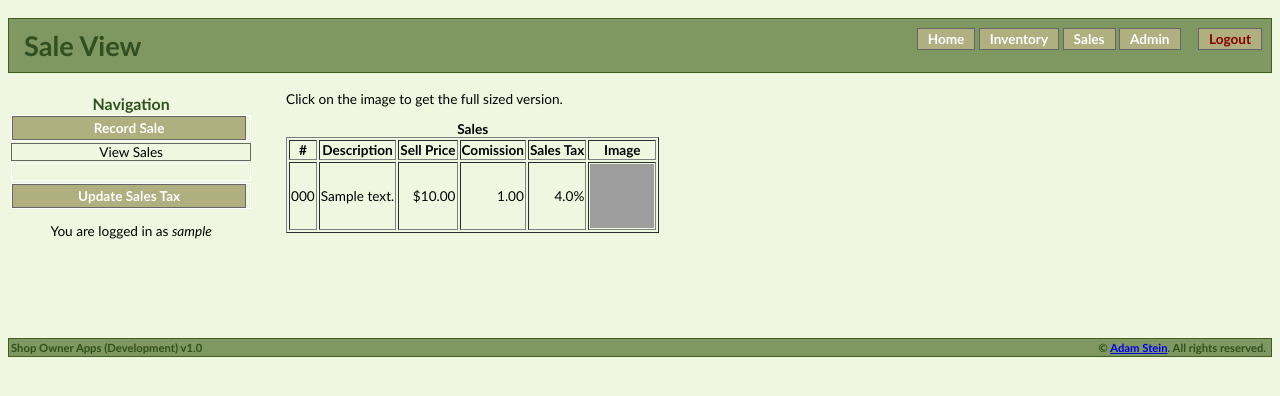
After one commit to adamestein/shopowner, a Django app: page /shopowner/sales/view/ in a window 1280 px wide. The commit adds this page. Shown: the top 396 px of the page. Run offline with Django 3.2, Linux system fonts and the light colour scheme; a user stored in the database is signed in; tables that the repository leaves empty hold one stand-in row (values such as "Sample post"); parts of the project's set-up code (start-up, migrations or seed data) failed here and were passed over; some libraries are stand-ins or nearby versions; grey boxes are pictures that could not be loaded.

Commit message:
Basic 'View Sales' done

```diff
--- a/inventory/templates/item_list.html
+++ b/inventory/templates/item_list.html
@@ -19,7 +19,7 @@
             <caption><strong>Inventory</strong></caption>
 
             <tr>
-                <th>Number</th>
+                <th>&nbsp;#&nbsp;</th>
                 <th>Description</th>
                 <th>Price</th>
                 <th>Image</th>
@@ -27,9 +27,9 @@
 
             {% for item in object_list %}
                 <tr>
-                    <td>{{ item.number }}</td>
+                    <td style="text-align: center;">{{ item.number }}</td>
                     <td>{{ item.desc }}</td>
-                    <td>{{ item.price|currency_format }}</td>
+                    <td style="text-align: right;">{{ item.price|currency_format }}</td>
                     <td>
                         {% if item.picture %}
                             <a href="/shopowner/files/get/?name={{ item.picture }}" target="_blank">
--- a/sales/forms.py
+++ b/sales/forms.py
@@ -23,3 +23,9 @@ class SalesForm(forms.ModelForm):
             ).exclude(
                sale__isnull = False
             )
+
+        # Only want to change the existing widgets to readonly, so it's easier
+        # to do it here than figure out the widget to set it to in the Meta
+        # section
+        self.fields["commission"].widget.attrs["readonly"] = "readonly"
+        self.fields["price"].widget.attrs["readonly"] = "readonly"
--- a/sales/models.py
+++ b/sales/models.py
@@ -35,7 +35,13 @@ class Sale(models.Model):
     price = models.DecimalField(
         decimal_places = 2,
         max_digits = 10,
-        help_text = "Price the item sold for",
+        help_text = "Price the item sold for (includes sales tax)",
+    )
+
+    commission = models.DecimalField(
+        decimal_places = 2,
+        max_digits = 10,
+        help_text = "Commission made on this item",
     )
 
     date = models.DateField(
--- /dev/null
+++ b/sales/templates/sales_view.html
@@ -0,0 +1,50 @@
+{% extends "base.html" %}
+{% load format %}
+
+{% block title %}
+    Sales Applications: Sale View
+{% endblock %}
+
+{% block header %}
+    Sale View
+{% endblock %}
+
+{% block content %}
+    {% if object_list %}
+        <p>
+            Click on the image to get the full sized version.
+        </p>
+
+        <table border="1">
+            <caption><strong>Sales</strong></caption>
+
+            <tr>
+                <th>&nbsp;#&nbsp;</th>
+                <th>Description</th>
+                <th>Sell Price</th>
+                <th>Comission</th>
+                <th>Sales Tax</th>
+                <th>Image</th>
+            </tr>
+
+            {% for sale in object_list %}
+                <tr>
+                    <td style="text-align: center;">{{ sale.item.number }}</td>
+                    <td>{{ sale.item.desc }}</td>
+                    <td style="text-align: right;">{{ sale.price|currency_format }}</td>
+                    <td style="text-align: right;">{{ sale.commission }}</td>
+                    <td style="text-align: right;">{{ sale.tax_rate }}%</td>
+                    <td>
+                        {% if sale.item.picture %}
+                            <a href="/shopowner/files/get/?name={{ sale.item.picture }}" target="_blank">
+                                <img height=64 width=64 src="/shopowner/files/get/?name={{ sale.item.picture }}">
+                            </a>
+                        {% endif %}
+                    </td>
+                </tr>
+            {% endfor %}
+        </table>
+    {% else %}
+        <p>You have not sold any items yet.</p>
+    {% endif %}
+{% endblock %}
--- a/sales/utils.py
+++ b/sales/utils.py
@@ -7,4 +7,8 @@ def calculate_sale_price(price, discount, tax_rate):
 
     # Make sure we round up (other rounding methods didn't work in all cases
     # for currency)
-    return float(int((price+tax_amt+0.005)*100.0)/100.0)
+    return round_currency(price + tax_amt)
+
+def round_currency(value):
+    # Round for currency's 2 digits
+    return float(int((value + 0.005)*100.0)/100.0)
--- a/system/urls.py
+++ b/system/urls.py
@@ -8,8 +8,9 @@ from inventory.forms import SellerEditForm, SellerEditListForm, SellerForm
 from inventory.models import Item, Seller
 from inventory.navigation import Navigation as InventoryNavigation
 from sales.forms import SalesForm
+from sales.models import Sale
 from sales.navigation import Navigation as SalesNavigation
-from sales.views import SalePriceView
+from sales.views import UpdateSaleValues
 
 from django.contrib import admin
 admin.autodiscover()
@@ -121,8 +122,6 @@ urlpatterns = patterns('',
         template_name = "sales_home.html"
     )),
 
-    url(r'^%ssales/price/$' % prefix, SalePriceView.as_view()),
-
     url(r'^%ssales/record/$' % prefix, NavigationCreateView.as_view(
         action = "Record",
         form_class = SalesForm,
@@ -131,9 +130,17 @@ urlpatterns = patterns('',
         template_name = "sales_form.html"
     )),
 
+    url(r'^%ssales/update_values/$' % prefix, UpdateSaleValues.as_view()),
+
     url(r'^%ssales/updated/$' % prefix, NavigationTemplateView.as_view(
         navigation = SalesNavigation(""),
         template_name = "sales_updated.html"
+    )),
+
+    url(r'^%ssales/view/$' % prefix, NavigationListView.as_view(
+        model = Sale,
+        navigation = SalesNavigation("view_sales"),
+        template_name = "sales_view.html"
     )),
 )
 
```
Also changed, not shown: sales/templates/sales_form.html (+8 -6 lines), sales/views.py (+9 -4 lines), test/sales/models.py (+3 -1 lines), test/sales/utils.py (+6 -1 lines), sales/migrations/0009_auto__add_field_sale_commission.py (added).
